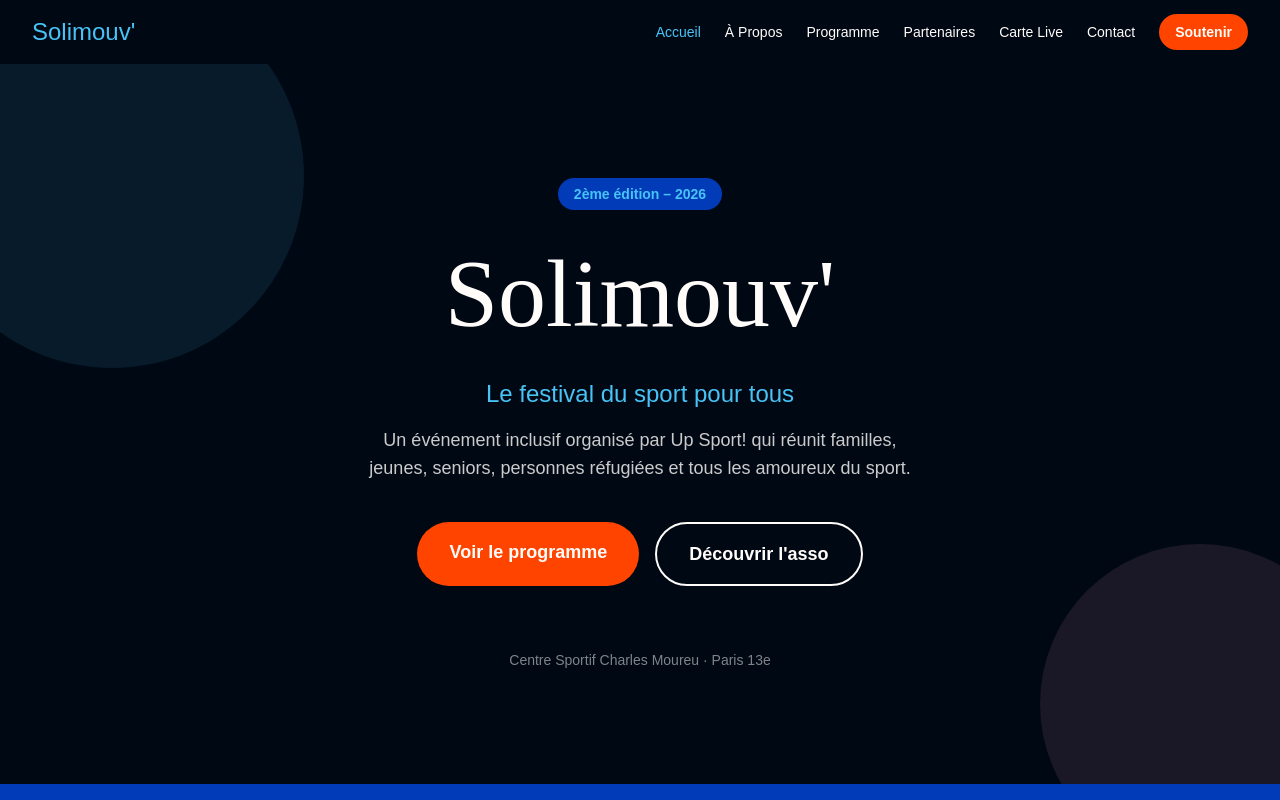
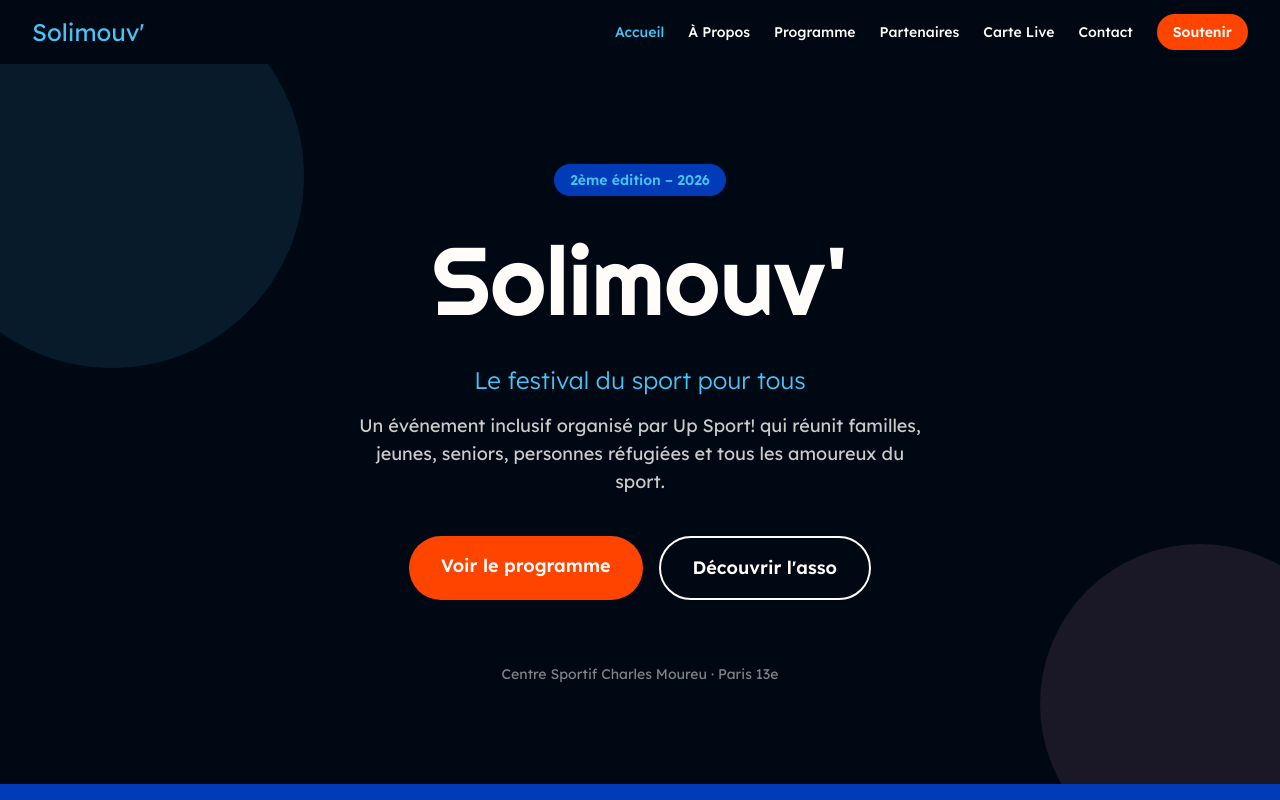
Before and after one commit to MatteoOliveira/HackatonNoCode, a Next.js app: page / in a window 1280 px wide. Shown: the top 800 px of the page. Built offline with nearby package versions, Linux system fonts and the light colour scheme.

Commit message:
fix(css): ordre @import Google Fonts avant @tailwindcss pour éviter le warning CSS

```diff
--- a/src/app/globals.css
+++ b/src/app/globals.css
@@ -1,5 +1,5 @@
+@import url("https://fonts.googleapis.com/css2?family=Righteous&family=Lexend:wght@300;400;500;600;700&display=swap");
 @import "tailwindcss";
-@import url("https://fonts.googleapis.com/css2?family=Righteous&family=Lexend:wght@300;400;500;600;700&display=swap");
 
 :root {
   --color-noir: #000814;
```
